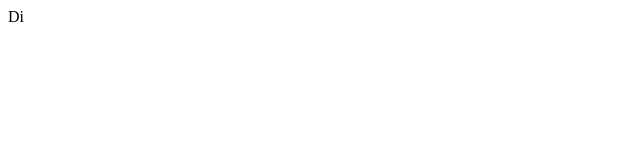
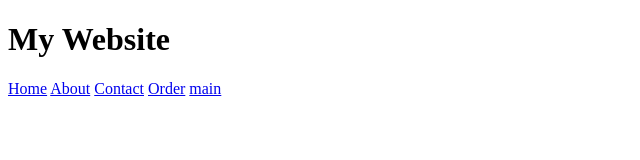
Before and after one commit to Vithooran23/Demo, a plain HTML site: page index.html in a window 1280 px wide. Shown: the whole page, without its empty margins (0-640 px from the left). Drawn offline with Linux system fonts and the light colour scheme.

Commit message:
Index file added

```diff
--- a/index.html
+++ b/index.html
@@ -7,7 +7,16 @@
     <title>Document</title>
 </head>
 <body>
-    Di
+    <h1> My Website </h1>
+
+  <nav>
+   <a href="#" target="_blank">Home</a>
+   <a href="#">About</a>
+   <a href="./Contact Page.html" target="_blank">Contact</a>
+   <a href="./form.html" target="_blank">Order</a>
+   <a href="#">main</a>
+
+</nav>
 
 </body>
 </html>
```
